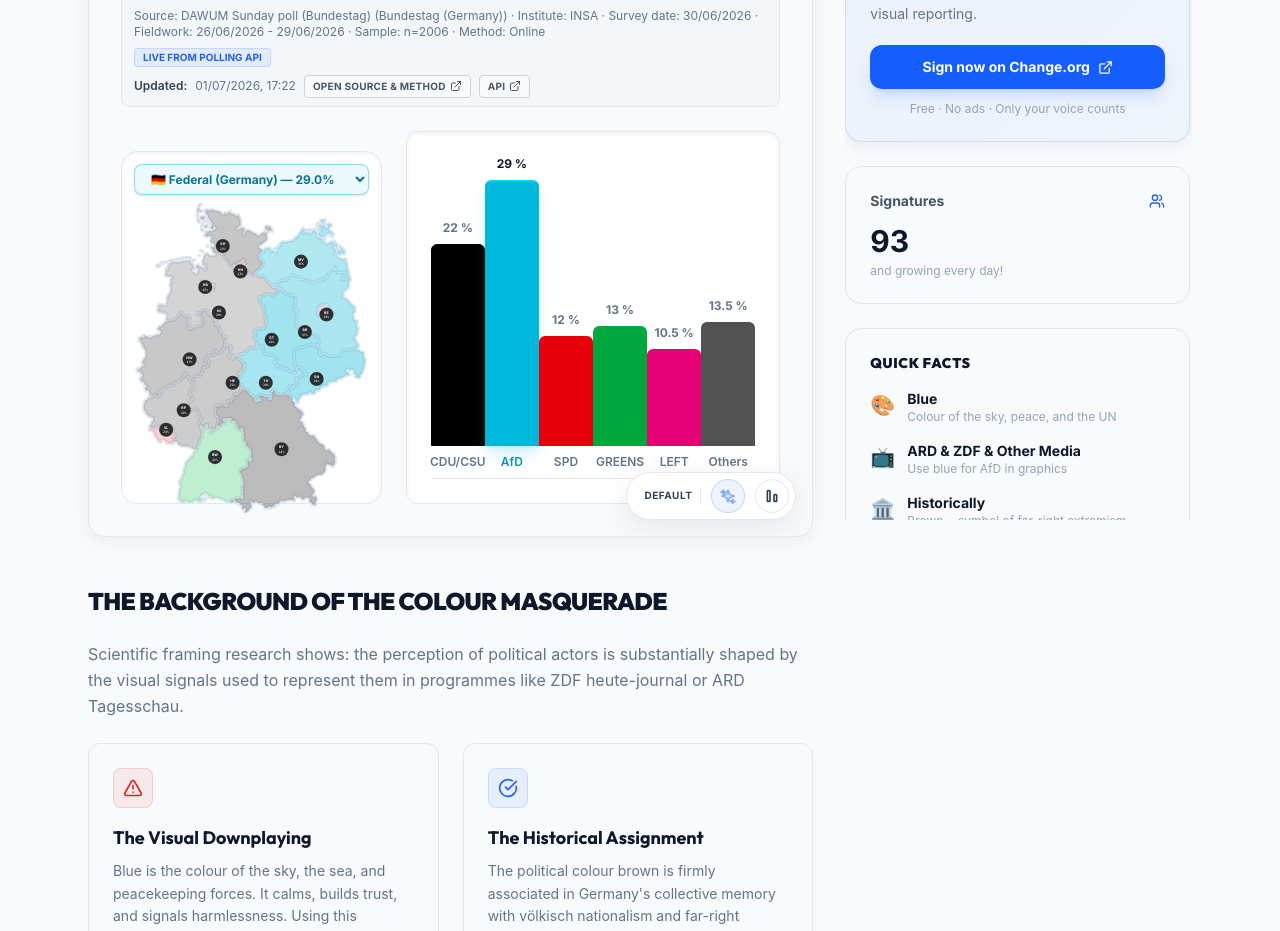
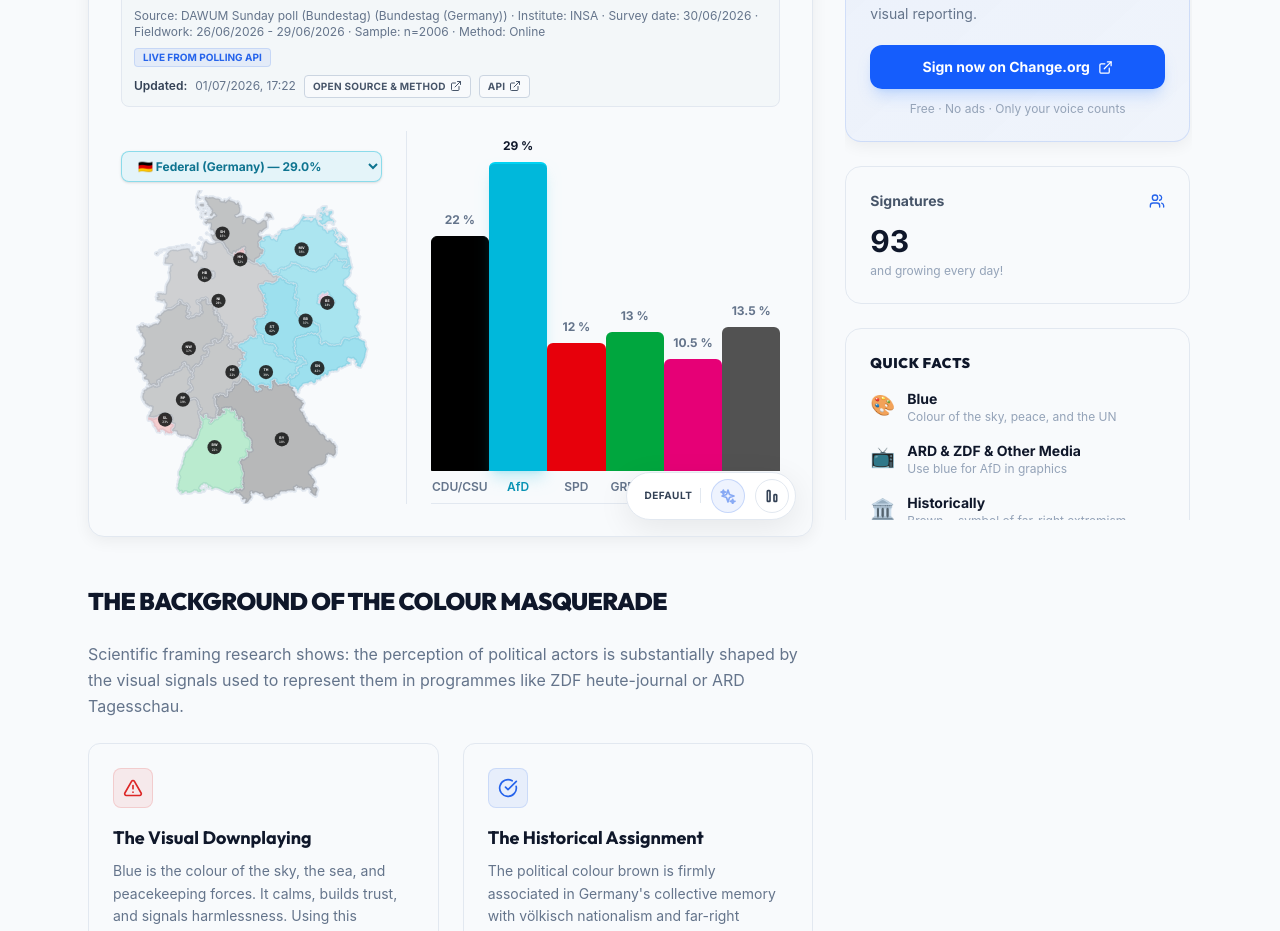
Before and after one commit to el-j/rescue-blue, a React (Vite) app: page / in a window 1280 px wide. Shown: the part 1000-1931 px from the top of the page. Built offline with nearby package versions, Linux system fonts and the light colour scheme; a web font is replaced by a local one.

Commit message:
refactor: clean up container layouts and add scientific background documentation on visual framing

```diff
--- a/src/components/InteractiveDemoSection.tsx
+++ b/src/components/InteractiveDemoSection.tsx
@@ -307,7 +307,7 @@ export function InteractiveDemoSection({
         </div>
 
         {/* Right Column: Bar Chart & Controls */}
-        <div className="md:col-span-7 flex flex-col h-full justify-between space-y-6">
+        <div className="md:col-span-7 flex flex-col h-full justify-between space-y-6 md:border-l md:border-[var(--border)] md:pl-6">
           {/* Dream scenario banner — visible when dreamstate is active */}
           {isDreamActive && (
             <div className="dream-banner mb-4 animate-in rounded-xl border border-amber-500/30 bg-gradient-to-r from-amber-950/40 via-amber-900/20 to-amber-950/40 px-4 py-3 text-center">
@@ -321,7 +321,7 @@ export function InteractiveDemoSection({
           )}
 
           {/* Main bar chart */}
-          <div className="rounded-xl border border-[var(--border)] bg-[var(--bg-card)] p-4 md:p-6 shadow-inner h-full flex flex-col justify-between flex-grow">
+          <div className="h-full flex flex-col justify-between flex-grow">
             <div className="relative flex flex-grow h-full min-h-[310px] items-end justify-around border-b border-[var(--border)] pb-2">
               {showComparison ? (
                 <>
--- a/src/components/demo/GermanyMap.tsx
+++ b/src/components/demo/GermanyMap.tsx
@@ -111,7 +111,7 @@ export function GermanyMap({
 
   return (
     <div className="flex flex-col items-center w-full h-full flex-grow">
-      <div className="relative w-full max-w-[320px] md:max-w-[340px] aspect-[586/793] bg-[var(--bg-card)] rounded-2xl border border-[var(--border)] p-3 shadow-inner flex flex-col justify-between h-full flex-grow">
+      <div className="relative w-full max-w-[320px] md:max-w-[340px] aspect-[586/793] flex flex-col justify-between h-full flex-grow">
 
         <div className="w-full">
           {/* Combined Country/Federal Selector Dropdown */}
```
